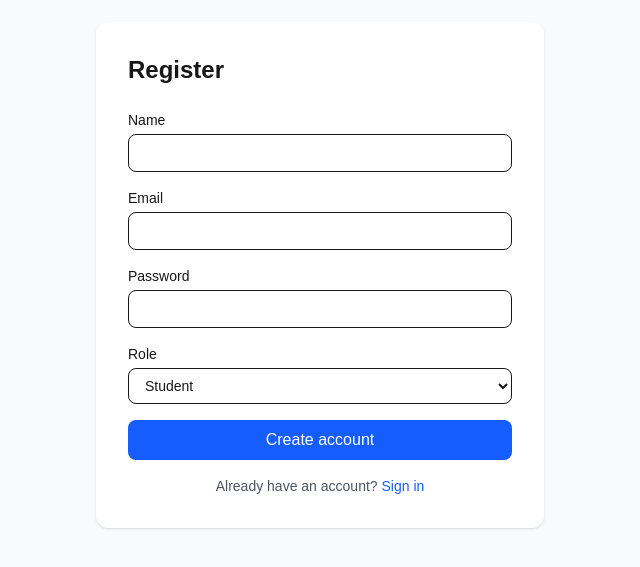
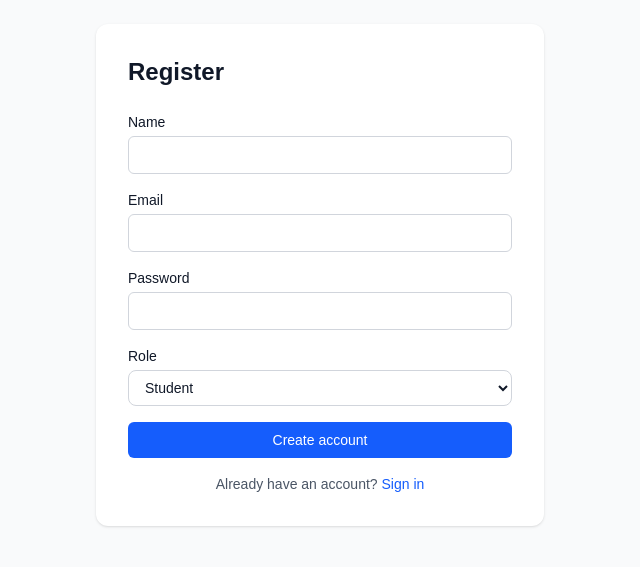
Before and after one commit to d42f/cards, a Next.js app: page /register in a window 1280 px wide. Shown: the part 125-692 px from the top of the page, without its empty margins (320-960 px from the left). Built offline with nearby package versions, Linux system fonts and the light colour scheme.

Commit message:
feat: implement reusable form components and enhance UI with new header

```diff
--- a/src/app/globals.css
+++ b/src/app/globals.css
@@ -1,22 +1,20 @@
 @import 'tailwindcss';
 
 :root {
-  --background: #ffffff;
-  --foreground: #171717;
-}
-
-@theme inline {
-  --color-background: var(--background);
-  --color-foreground: var(--foreground);
-  --font-sans: var(--font-geist-sans);
-  --font-mono: var(--font-geist-mono);
+  --background: var(--color-gray-50);
+  --foreground: var(--color-gray-900);
 }
 
 @media (prefers-color-scheme: dark) {
   :root {
-    --background: #0a0a0a;
-    --foreground: #ededed;
+    --background: var(--color-gray-900);
+    --foreground: var(--color-white);
   }
+}
+
+@theme inline {
+  --font-sans: var(--font-geist-sans);
+  --font-mono: var(--font-geist-mono);
 }
 
 body {
--- a/src/app/login/page.tsx
+++ b/src/app/login/page.tsx
@@ -4,6 +4,8 @@ import { useState } from 'react';
 import { signIn } from 'next-auth/react';
 import { useRouter } from 'next/navigation';
 import Link from 'next/link';
+import { Button } from '@/components/Button';
+import { FormInput } from '@/components/FormInput';
 
 export default function LoginPage() {
   const router = useRouter();
@@ -30,31 +32,12 @@ export default function LoginPage() {
       <div className="w-full max-w-md bg-white rounded-xl shadow p-8">
         <h1 className="text-2xl font-bold mb-6">Sign in</h1>
         <form onSubmit={handleSubmit} className="space-y-4">
-          <div>
-            <label className="block text-sm font-medium mb-1">Email</label>
-            <input
-              name="email"
-              type="email"
-              required
-              className="w-full border rounded-lg px-3 py-2 text-sm focus:outline-none focus:ring-2 focus:ring-blue-500"
-            />
-          </div>
-          <div>
-            <label className="block text-sm font-medium mb-1">Password</label>
-            <input
-              name="password"
-              type="password"
-              required
-              className="w-full border rounded-lg px-3 py-2 text-sm focus:outline-none focus:ring-2 focus:ring-blue-500"
-            />
-          </div>
+          <FormInput name="email" type="email" label="Email" required />
+          <FormInput name="password" type="password" label="Password" required />
           {error && <p className="text-red-500 text-sm">{error}</p>}
-          <button
-            type="submit"
-            className="w-full bg-blue-600 text-white rounded-lg py-2 font-medium hover:bg-blue-700 transition"
-          >
+          <Button type="submit" className="w-full">
             Sign in
-          </button>
+          </Button>
         </form>
         <p className="mt-4 text-sm text-center text-gray-600">
           No account?{' '}
--- a/src/app/page.tsx
+++ b/src/app/page.tsx
@@ -1,5 +1,6 @@
-import { auth, signOut } from '@/auth';
+import { auth } from '@/auth';
 import { redirect } from 'next/navigation';
+import { Header } from '@/components/Header';
 
 export default async function Home() {
   const session = await auth();
@@ -7,16 +8,12 @@ export default async function Home() {
 
   const { name, email, role } = session.user;
 
-  async function handleSignOut() {
-    'use server';
-    await signOut({ redirectTo: '/login' });
-  }
-
   return (
-    <main className="min-h-screen flex items-center justify-center bg-gray-50">
-      <div className="w-full max-w-md bg-white rounded-xl shadow p-8 space-y-4">
-        <h1 className="text-2xl font-bold">Profile</h1>
-        <div className="space-y-2 text-sm text-gray-700">
+    <div className="min-h-screen">
+      <Header />
+      <main className="max-w-5xl mx-auto px-6 py-6">
+        <div className="w-full max-w-md bg-white rounded-xl shadow p-8 space-y-2 text-sm text-gray-700">
+          <h1 className="text-2xl font-bold mb-4">Profile</h1>
           <div>
             <span className="font-medium">Name: </span>
             {name ?? '—'}
@@ -30,14 +27,7 @@ export default async function Home() {
             <span className="capitalize">{role?.toLowerCase() ?? '—'}</span>
           </div>
         </div>
-        <button
-          className="w-full bg-red-500 text-white rounded-lg py-2 font-medium hover:bg-red-600 transition"
-          type="button"
-          onClick={handleSignOut}
-        >
-          Sign out
-        </button>
-      </div>
-    </main>
+      </main>
+    </div>
   );
 }
--- a/src/app/register/page.tsx
+++ b/src/app/register/page.tsx
@@ -3,6 +3,9 @@
 import { useState } from 'react';
 import { useRouter } from 'next/navigation';
 import Link from 'next/link';
+import { Button } from '@/components/Button';
+import { FormInput } from '@/components/FormInput';
+import { FormSelect } from '@/components/FormSelect';
 import { gql } from '@apollo/client';
 import { useMutation } from '@apollo/client/react';
 
@@ -39,55 +42,25 @@ export default function RegisterPage() {
   }
 
   return (
-    <main className="min-h-screen flex items-center justify-center bg-gray-50">
+    <main className="min-h-screen flex items-center justify-center">
       <div className="w-full max-w-md bg-white rounded-xl shadow p-8">
-        <h1 className="text-2xl font-bold mb-6">Register</h1>
+        <h1 className="text-2xl font-bold mb-6 text-gray-900">Register</h1>
         <form onSubmit={handleSubmit} className="space-y-4">
-          <div>
-            <label className="block text-sm font-medium mb-1">Name</label>
-            <input
-              name="name"
-              type="text"
-              required
-              className="w-full border rounded-lg px-3 py-2 text-sm focus:outline-none focus:ring-2 focus:ring-blue-500"
-            />
-          </div>
-          <div>
-            <label className="block text-sm font-medium mb-1">Email</label>
-            <input
-              name="email"
-              type="email"
-              required
-              className="w-full border rounded-lg px-3 py-2 text-sm focus:outline-none focus:ring-2 focus:ring-blue-500"
-            />
-          </div>
-          <div>
-            <label className="block text-sm font-medium mb-1">Password</label>
-            <input
-              name="password"
-              type="password"
-              required
-              minLength={6}
-              className="w-full border rounded-lg px-3 py-2 text-sm focus:outline-none focus:ring-2 focus:ring-blue-500"
-            />
-          </div>
-          <div>
-            <label className="block text-sm font-medium mb-1">Role</label>
-            <select
-              name="role"
-              className="w-full border rounded-lg px-3 py-2 text-sm focus:outline-none focus:ring-2 focus:ring-blue-500"
-            >
-              <option value="STUDENT">Student</option>
-              <option value="TEACHER">Teacher</option>
-            </select>
-          </div>
+          <FormInput name="name" type="text" label="Name" required />
+          <FormInput name="email" type="email" label="Email" required />
+          <FormInput name="password" type="password" label="Password" required minLength={6} />
+          <FormSelect
+            name="role"
+            label="Role"
+            options={[
+              { value: 'STUDENT', label: 'Student' },
+              { value: 'TEACHER', label: 'Teacher' },
+            ]}
+          />
           {error && <p className="text-red-500 text-sm">{error}</p>}
-          <button
-            type="submit"
-            className="w-full bg-blue-600 text-white rounded-lg py-2 font-medium hover:bg-blue-700 transition"
-          >
+          <Button type="submit" className="w-full">
             Create account
-          </button>
+          </Button>
         </form>
         <p className="mt-4 text-sm text-center text-gray-600">
           Already have an account?{' '}
--- a/src/auth.config.ts
+++ b/src/auth.config.ts
@@ -12,8 +12,7 @@ export const authConfig: NextAuthConfig = {
         nextUrl.pathname.startsWith('/register') ||
         nextUrl.pathname.startsWith('/api/graphql');
 
-      if (isPublicPage) return true;
-      return isLoggedIn;
+      return isPublicPage ? true : isLoggedIn;
     },
     jwt({ token, user }) {
       if (user) token.role = (user as { role: string }).role;
--- /dev/null
+++ b/src/components/Button.tsx
@@ -0,0 +1,24 @@
+import { ButtonHTMLAttributes } from 'react';
+
+type Variant = 'primary' | 'secondary' | 'danger' | 'ghost';
+
+const variants: Record<Variant, string> = {
+  primary: 'bg-blue-600 text-white hover:bg-blue-700',
+  secondary: 'bg-gray-100 text-gray-800 hover:bg-gray-200',
+  danger: 'bg-red-500 text-white hover:bg-red-600',
+  ghost: 'text-gray-500 hover:text-gray-900 hover:bg-gray-100',
+};
+
+interface ButtonProps extends ButtonHTMLAttributes<HTMLButtonElement> {
+  variant?: Variant;
+}
+
+export function Button({ variant = 'primary', className = '', type = 'button', ...props }: ButtonProps) {
+  return (
+    <button
+      {...props}
+      type={type}
+      className={`px-3 py-2 cursor-pointer text-sm font-medium rounded-md transition disabled:opacity-50 disabled:cursor-not-allowed text-gray-900 ${variants[variant]} ${className}`}
+    />
+  );
+}
--- /dev/null
+++ b/src/components/FormInput.tsx
@@ -0,0 +1,15 @@
+import { InputHTMLAttributes } from 'react';
+import { Input } from '@/components/Input';
+
+interface FormInputProps extends InputHTMLAttributes<HTMLInputElement> {
+  label: string;
+}
+
+export function FormInput({ label, className = '', ...props }: FormInputProps) {
+  return (
+    <label className={`flex flex-col gap-1 text-sm font-medium ${className}`}>
+      {label}
+      <Input {...props} />
+    </label>
+  );
+}
--- /dev/null
+++ b/src/components/FormSelect.tsx
@@ -0,0 +1,14 @@
+import { Select, SelectProps } from '@/components/Select';
+
+interface FormSelectProps extends SelectProps {
+  label: string;
+}
+
+export function FormSelect({ label, className = '', ...props }: FormSelectProps) {
+  return (
+    <label className={`flex flex-col gap-1 text-sm font-medium ${className}`}>
+      {label}
+      <Select {...props} />
+    </label>
+  );
+}
--- /dev/null
+++ b/src/components/Header.tsx
@@ -0,0 +1,36 @@
+import { auth, signOut } from '@/auth';
+import Link from 'next/link';
+import { Button } from '@/components/Button';
+
+export async function Header() {
+  const session = await auth();
+  const name = session?.user?.name ?? session?.user?.email ?? 'User';
+
+  async function handleSignOut() {
+    'use server';
+    await signOut({ redirectTo: '/login' });
+  }
+
+  return (
+    <header className="bg-white border-b border-gray-200">
+      <div className="max-w-5xl mx-auto h-14 flex items-center px-6 gap-4">
+        <Link href="/" className="font-semibold text-gray-900 mr-auto">
+          Cards
+        </Link>
+
+        <Link href="/settings" className="flex items-center gap-2 text-sm text-gray-600 hover:text-gray-900 transition">
+          <span className="w-8 h-8 rounded-full bg-gray-100 flex items-center justify-center font-medium text-gray-700 text-xs uppercase">
+            {name.slice(0, 2)}
+          </span>
+          <span className="hidden sm:inline">{name}</span>
+        </Link>
+
+        <form action={handleSignOut}>
+          <Button type="submit" variant="ghost">
+            Sign out
+          </Button>
+        </form>
+      </div>
+    </header>
+  );
+}
--- /dev/null
+++ b/src/components/Input.tsx
@@ -0,0 +1,10 @@
+import { InputHTMLAttributes } from 'react';
+
+export function Input({ className = '', ...props }: InputHTMLAttributes<HTMLInputElement>) {
+  return (
+    <input
+      {...props}
+      className={`w-full border border-gray-300 rounded-md px-3 py-2 text-sm focus:outline-none focus:ring-2 focus:ring-blue-500 ${className}`}
+    />
+  );
+}
--- /dev/null
+++ b/src/components/Select.tsx
@@ -0,0 +1,25 @@
+import { SelectHTMLAttributes } from 'react';
+
+export interface SelectOption {
+  value: string;
+  label: string;
+}
+
+export interface SelectProps extends SelectHTMLAttributes<HTMLSelectElement> {
+  options: SelectOption[];
+}
+
+export function Select({ options, className = '', ...props }: SelectProps) {
+  return (
+    <select
+      {...props}
+      className={`w-full border border-gray-300 rounded-lg px-3 py-2 text-sm focus:outline-none focus:ring-2 focus:ring-blue-500 ${className}`}
+    >
+      {options.map(o => (
+        <option key={o.value} value={o.value}>
+          {o.label}
+        </option>
+      ))}
+    </select>
+  );
+}
```
Also changed, not shown: .claude/settings.json, 1 other file (tests, documents, lock files or other folders).
